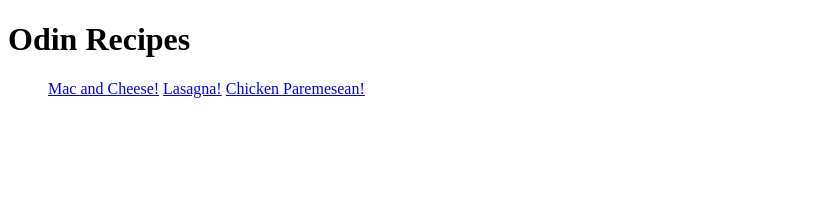
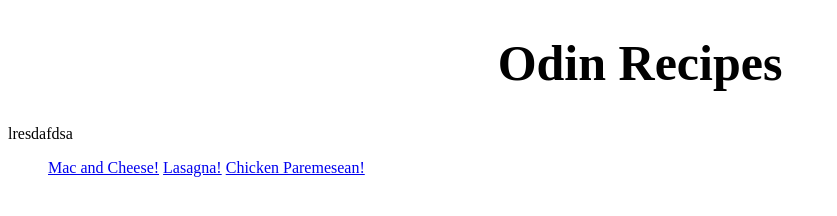
Before and after one commit to teaxdev/odin_recipes, a plain HTML site: page index.html in a window 1280 px wide. Shown: the whole page, without its empty margins (0-837 px from the left). Drawn offline with Linux system fonts and the light colour scheme.

Commit message:
add css link

```diff
--- a/index.html
+++ b/index.html
@@ -1,12 +1,14 @@
 <!DOCTYPE html>
 <html lang="en">
     <head>
+        <link rel="stylesheet" href="styles.css">
         <meta charset="utf-8">
         <title>Odin Recipes</title>
     </head>
 
     <body>
-        <h1>Odin Recipes</h1>
+        <h1 class="sewy">Odin Recipes</h1>
+        <div> lresdafdsa</div>
         <ul>
         <a href="recipes/macncheese.html">Mac and Cheese!</a>
         <a href="recipes/lasagna.html">Lasagna!</a>
```
